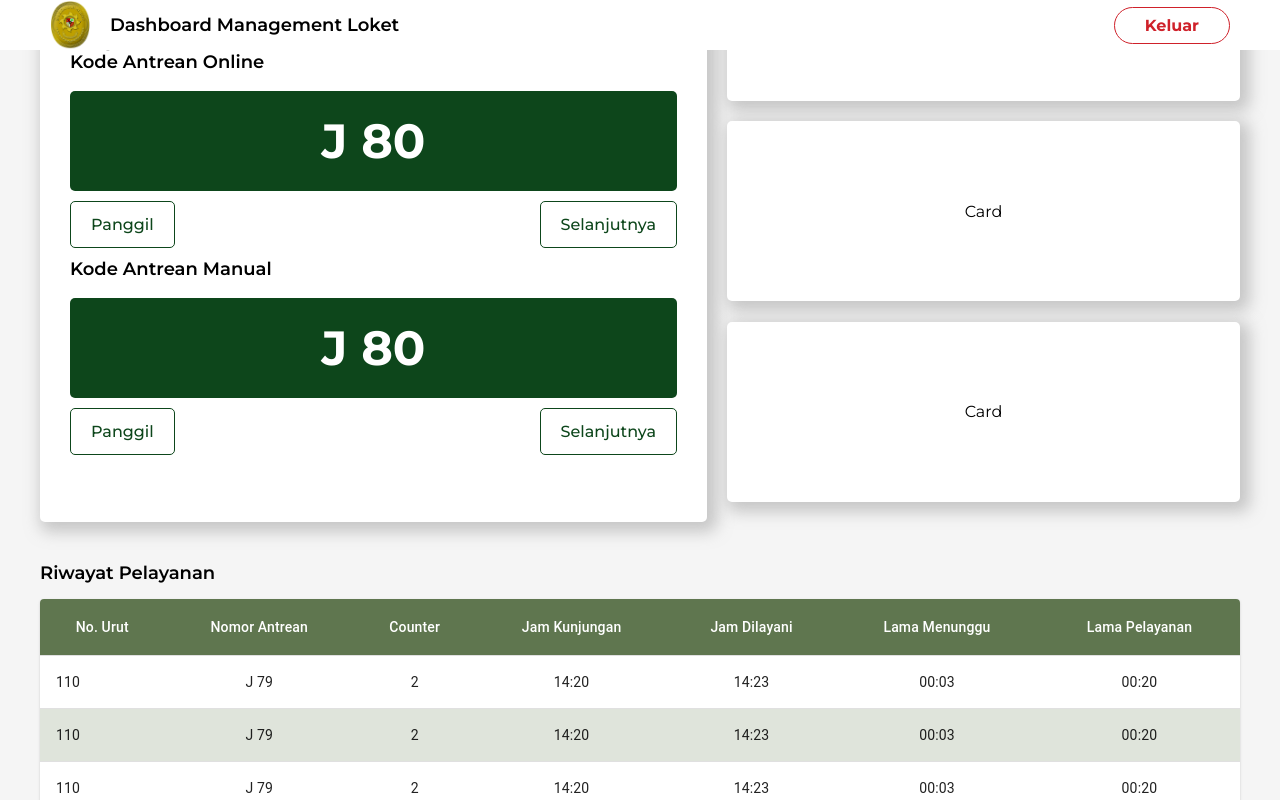
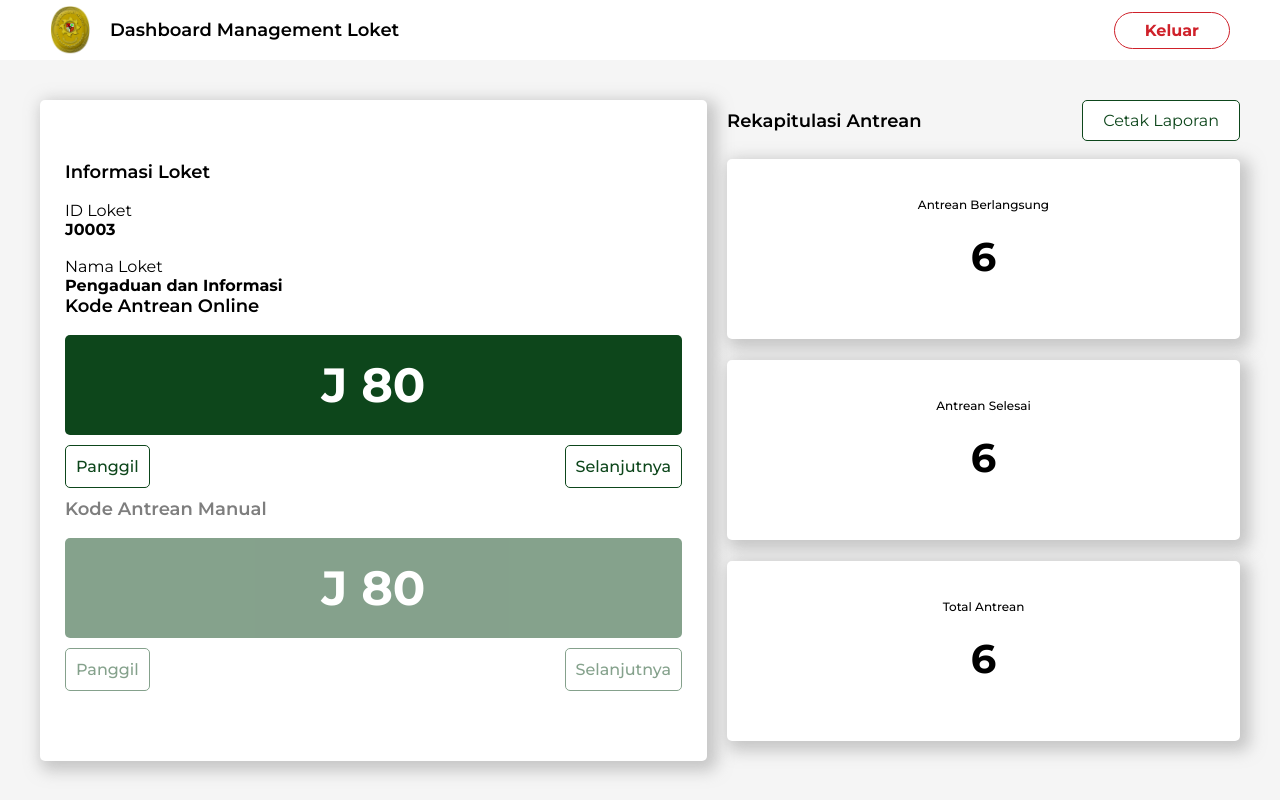
Before and after one commit to parakoder/dashboard_ptsp_fe, a React (Create React App) app: page /admin in a window 1280 px wide. Shown: the top 800 px of the page. Built offline with nearby package versions, Linux system fonts and the light colour scheme; sample sign-in values are in the browser's storage.

Commit message:
styling admin, reslicing dashboard

```diff
--- a/src/pages/admin/Admin.js
+++ b/src/pages/admin/Admin.js
@@ -125,14 +125,16 @@ const Admin = () => {
                                 </div>
                             </div>
                             <div className='card-info'>
-                                <div className='t18b'>Kode Antrean Manual</div>
+                                <div className='t18b' style={{ opacity: 0.5 }}>
+                                    Kode Antrean Manual
+                                </div>
                                 <div style={{ height: 18 }} />
-                                <div className='card-loket'>J 80</div>
+                                <div className='card-loket-disabled'>J 80</div>
                                 <div className='content-cards-1-footer'>
-                                    <Button className='button-control-admin'>
+                                    <Button className='button-control-admin-disabled'>
                                         Panggil
                                     </Button>
-                                    <Button className='button-control-admin'>
+                                    <Button className='button-control-admin-disabled'>
                                         Selanjutnya
                                     </Button>
                                 </div>
@@ -148,12 +150,39 @@ const Admin = () => {
                         </div> */}
                     </Card>
                     <div className='content-cards-2'>
-                        <div className='t18b'>Rekapitulasi Antrean</div>
+                        <div className='flexrowbetween'>
+                            <div className='t18b'>Rekapitulasi Antrean</div>
+                            <div className='button-export'>Cetak Laporan</div>
+                        </div>
                         <div style={{ height: 20 }} />
                         <div className='content-cards-2-body'>
-                            <Card className='content-cards-2-card'>Card</Card>
-                            <Card className='content-cards-2-card'>Card</Card>
-                            <Card className='content-cards-2-card'>Card</Card>
+                            <Card className='content-cards-2-card'>
+                                <div className='t12sb'>Antrean Berlangsung</div>
+                                <div
+                                    className='t40b'
+                                    style={{ margin: '20px 0px' }}
+                                >
+                                    6
+                                </div>
+                            </Card>
+                            <Card className='content-cards-2-card'>
+                                <div className='t12sb'>Antrean Selesai</div>
+                                <div
+                                    className='t40b'
+                                    style={{ margin: '20px 0px' }}
+                                >
+                                    6
+                                </div>
+                            </Card>
+                            <Card className='content-cards-2-card'>
+                                <div className='t12sb'>Total Antrean</div>
+                                <div
+                                    className='t40b'
+                                    style={{ margin: '20px 0px' }}
+                                >
+                                    6
+                                </div>
+                            </Card>
                         </div>
                     </div>
                 </div>
--- a/src/pages/admin/admin.scss
+++ b/src/pages/admin/admin.scss
@@ -14,11 +14,12 @@
         flex-direction: row;
         justify-content: space-between;
         align-items: center;
-        height: 80px;
+        // height: 100px;
         background-color: white;
         position: sticky;
         top: 0;
-        padding: 0px 50px;
+        padding: 5px 50px;
+        z-index: 10;
 
         @include media('<lgphone') {
             padding: 10px 20px;
@@ -53,7 +54,7 @@
         flex: 1;
         background-color: #f5f5f5;
         justify-content: center;
-        height: 100%;
+        // height: 100%;
         flex-direction: column;
 
         @include media('<lgphone') {
@@ -97,7 +98,7 @@
                         flex: 1;
                         flex-direction: column;
                         // justify-content: center;
-                        margin: 0px 10px;
+                        margin: 0px 5px;
                         // border: 1px solid black;
 
                         .card-loket {
@@ -110,6 +111,19 @@
                             color: white;
                             font-weight: bold;
                             border-radius: 5px;
+                        }
+
+                        .card-loket-disabled {
+                            height: 100px;
+                            display: flex;
+                            justify-content: center;
+                            align-items: center;
+                            background-color: $primaryDark;
+                            font-size: 48px;
+                            color: white;
+                            font-weight: bold;
+                            border-radius: 5px;
+                            opacity: 0.5;
                         }
                     }
                 }
@@ -131,7 +145,7 @@
 
             .content-cards-2 {
                 width: 45%;
-                padding: 20px 0px 0px 20px;
+                padding: 0px 0px 0px 20px;
                 display: flex;
                 flex-direction: column;
                 @include media('<tablet') {
@@ -156,6 +170,7 @@
                         flex-direction: column;
                         width: 28%;
                         height: 100%;
+                        text-align: center;
 
                         @include media('<desktop') {
                             width: 100%;
--- a/src/pages/auth/auth.scss
+++ b/src/pages/auth/auth.scss
@@ -16,12 +16,13 @@
         background-size: 100% 100%;
 
         .img-logo {
-            width: 157px;
-            height: 200px;
+            width: 120px;
+            height: 160px;
         }
 
         .auth-logo-text {
             text-align: center;
+            margin-bottom: 50px;
         }
     }
 
--- a/src/pages/dashboard/dashboard.scss
+++ b/src/pages/dashboard/dashboard.scss
@@ -12,7 +12,7 @@
         .grid-card {
             display: flex;
             flex-wrap: wrap;
-            // justify-content: flex-end;
+            justify-content: flex-start;
             width: 100%;
             height: 100%;
 
@@ -25,14 +25,36 @@
             }
 
             .title-card-dashboard {
-                font-size: 24px;
+                font-size: 20px;
                 color: #0d461b;
                 font-weight: bold;
+                text-align: center;
             }
 
             .desc-card-dashboard {
-                font-size: 48px;
-                font-weight: bold;
+                display: flex;
+                flex-direction: row;
+                align-items: center;
+                justify-content: space-around;
+                width: 100%;
+                margin: 10px 0px;
+
+                .desc-card-loket {
+                    display: flex;
+                    flex: 1;
+                    justify-content: center;
+                    font-size: 36px;
+                    border-right: 1px solid $primarySoft;
+                }
+
+                .desc-card-noAntrian {
+                    display: flex;
+                    flex: 1;
+                    justify-content: center;
+                    font-size: 36px;
+                    font-weight: bold;
+                    border-left: 1px solid $primarySoft;
+                }
             }
         }
 
--- a/src/styles/global.scss
+++ b/src/styles/global.scss
@@ -15,24 +15,24 @@
     @include card();
     flex-direction: column;
     width: 90%;
-    height: 65%;
+    height: 85%;
 }
 
 .t1 {
     color: $red;
-    font-size: 26px;
+    font-size: 20px;
     font-weight: bold;
     text-align: center;
 }
 .t2 {
     color: $primaryDark;
-    font-size: 26px;
+    font-size: 20px;
     font-weight: bold;
     text-align: center;
 }
 .t3 {
     color: $primaryDark;
-    font-size: 26px;
+    font-size: 20px;
     font-weight: 500;
     text-align: center;
 }
@@ -41,6 +41,17 @@
     font-size: 18px;
     font-weight: 600;
     color: black;
+}
+
+.t40b {
+    font-size: 40px;
+    font-weight: bold;
+    color: black;
+}
+
+.t12sb {
+    font-size: 12px;
+    font-weight: 500;
 }
 
 .button-login {
@@ -64,6 +75,7 @@
     padding: 8px 30px;
     color: $errorColor;
     font-weight: bold;
+    cursor: pointer;
 }
 
 .button-problem {
@@ -90,7 +102,7 @@
     color: $primaryDark;
     cursor: pointer;
     font-weight: 500;
-    padding: 5px 20px;
+    padding: 3px 10px;
     text-align: center;
 
     &:hover {
@@ -98,3 +110,41 @@
         color: white;
     }
 }
+
+.button-control-admin-disabled {
+    height: 35px;
+    // width: 22.5%;
+    display: flex;
+    justify-content: center;
+    align-items: center;
+    border: 1px solid $primaryDark;
+    border-radius: 5px;
+    color: $primaryDark;
+    // cursor: pointer;
+    font-weight: 500;
+    padding: 3px 10px;
+    text-align: center;
+    opacity: 0.5;
+}
+
+.button-export {
+    background-color: white;
+    border-radius: 5px;
+    border: 1px solid $primaryDark;
+    color: $primaryDark;
+    padding: 10px 20px;
+    cursor: pointer;
+}
+
+.flexrow {
+    display: flex;
+    flex-direction: row;
+    align-items: center;
+}
+
+.flexrowbetween {
+    display: flex;
+    flex-direction: row;
+    align-items: center;
+    justify-content: space-between;
+}
```
Also changed, not shown: src/pages/dashboard/Dashboard.js (+26 -12 lines).
